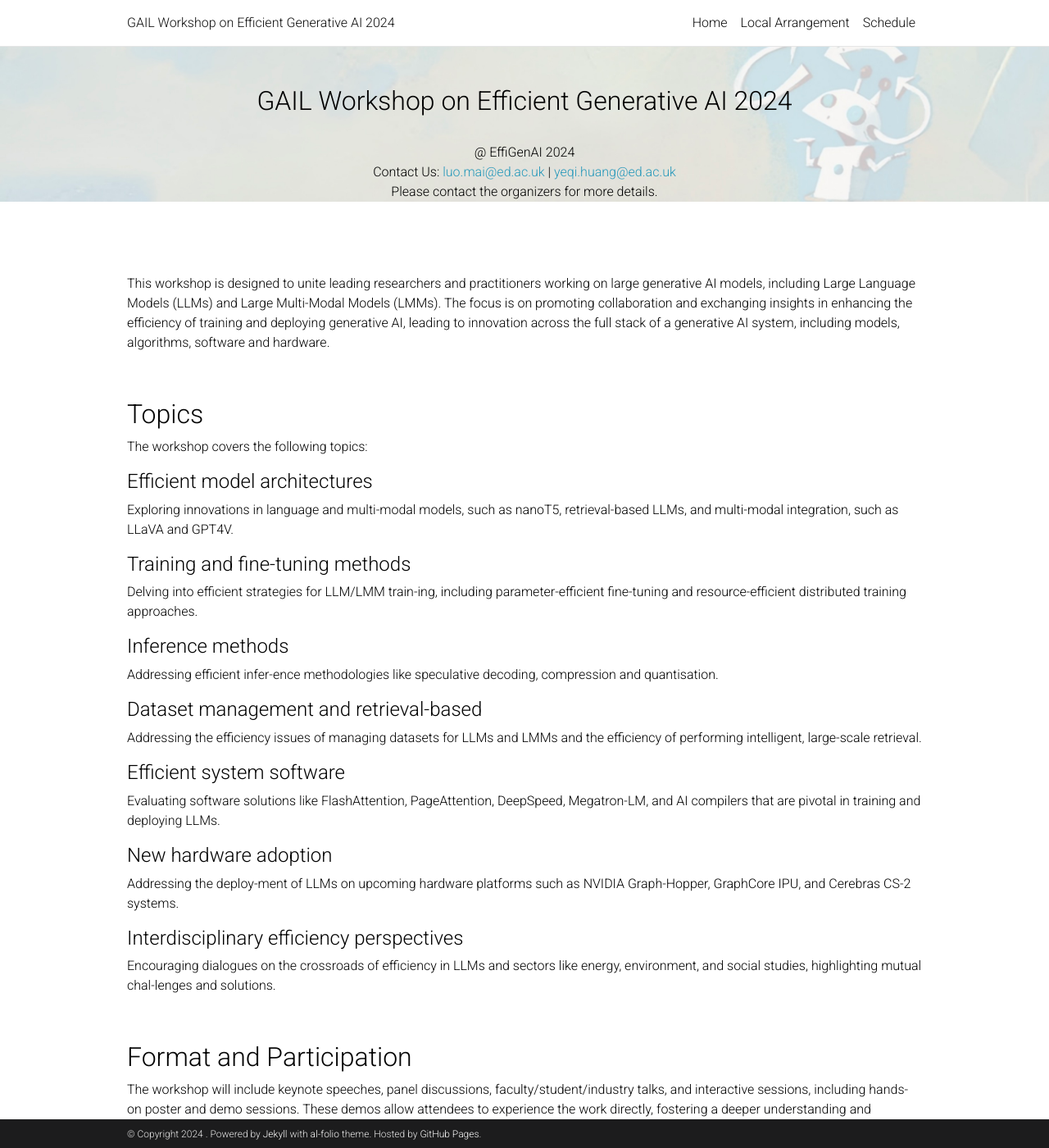
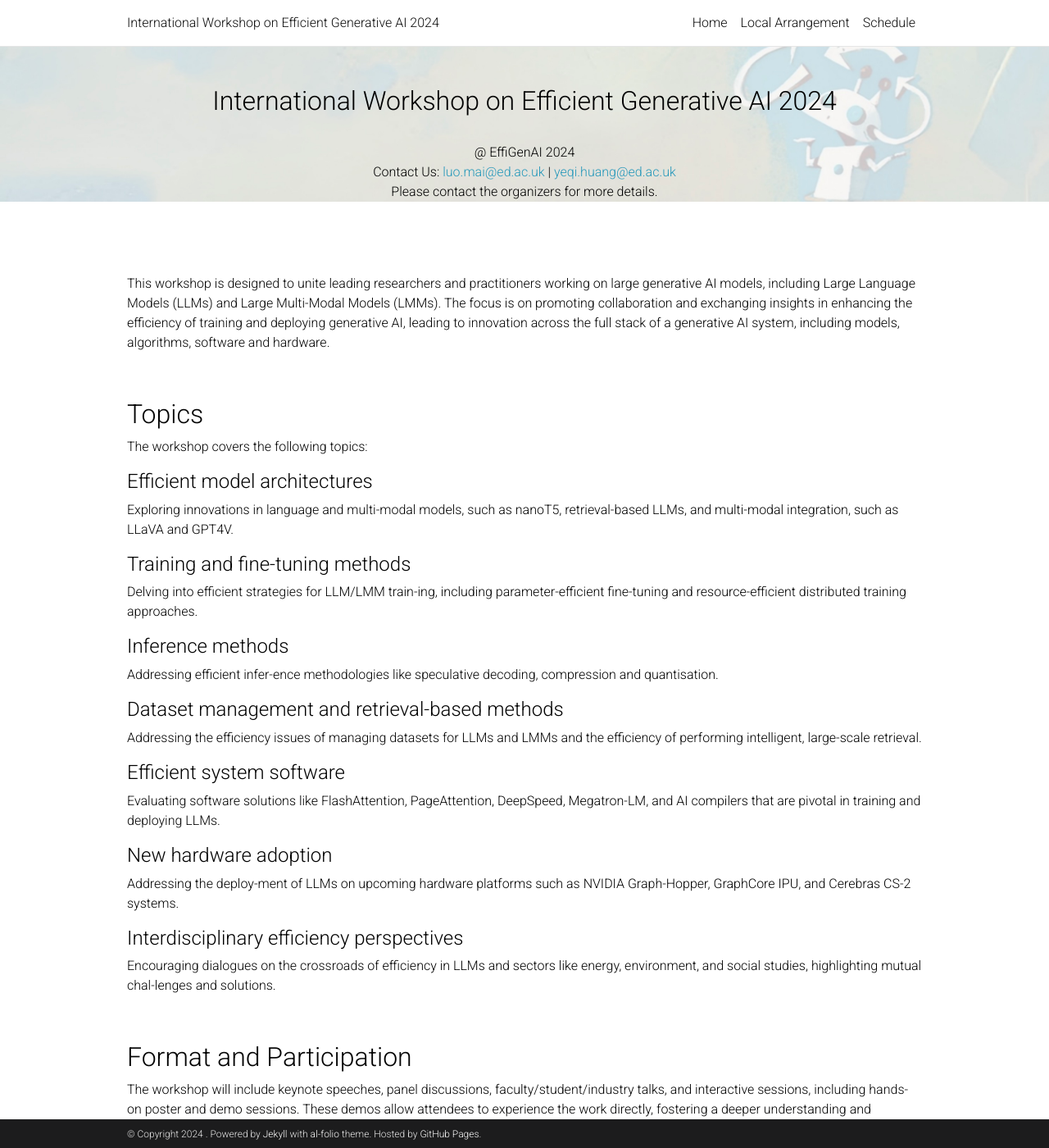
Before and after one commit to opensourcing-foundation-models/opensourcing-foundation-models.github.io, a Jekyll site: the page built from _pages/home.md, in a window 1280 px wide and 1400 px high. Shown: the whole window at 82% size. Built offline with Jekyll 4.4.1, drawn with Linux system fonts in a browser that asks for light colours; comment, search, counter and statistics services are not loaded; a style sheet for code colours, icons or effects is not loaded.

Commit message:
update: home page info

```diff
--- a/_config.yml
+++ b/_config.yml
@@ -2,7 +2,7 @@
 # Site settings
 # -----------------------------------------------------------------------------
 
-title: GAIL Workshop on Efficient Generative AI 2024 # the website title (if blank, full name will be used instead)
+title: International Workshop on Efficient Generative AI 2024 # the website title (if blank, full name will be used instead)
 first_name:
 middle_name:
 last_name:
--- a/_layouts/default2.html
+++ b/_layouts/default2.html
@@ -36,7 +36,7 @@ layout: parse
 
         <div class="headerr">
             <br><br>
-        <h2  align="center">GAIL Workshop on Efficient Generative AI 2024</h2><br>
+        <h2  align="center">International Workshop on Efficient Generative AI 2024</h2><br>
         <p align="center">
         @ EffiGenAI 2024<br>
         <!-- Room 220-222, Ernest N. Morial Convention Center<br> -->
--- a/_pages/home.md
+++ b/_pages/home.md
@@ -2,7 +2,7 @@
 layout: default2
 title: home
 permalink: /
-title: <h3  align="center">GAIL Workshop on Efficient Generative AI 2024</h3>
+title: <h3  align="center">International Workshop on Efficient Generative AI 2024</h3>
 nav_order: 1
 ---
 
@@ -42,7 +42,7 @@ Delving into efficient strategies for LLM/LMM train-ing, including parameter-eff
 
 Addressing efficient infer-ence methodologies like speculative decoding, compression and quantisation.
 
-#### Dataset management and retrieval-based
+#### Dataset management and retrieval-based methods
 
 Addressing the efficiency issues of managing datasets for LLMs and LMMs and the efficiency of performing intelligent, large-scale retrieval.
 
```
